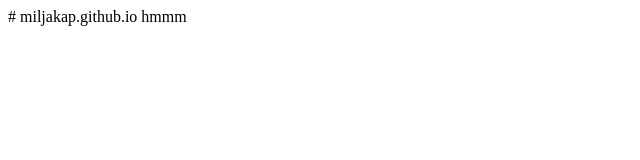
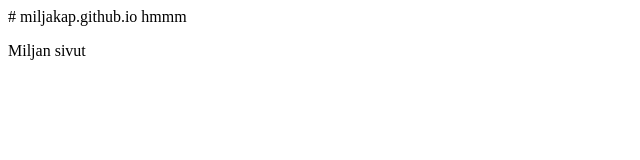
Before and after one commit to edumiljakap/miljakap.github.io, a plain HTML site: page index.html in a window 1280 px wide. Shown: the full height of the page, 0-640 px from the left. Drawn offline with Linux system fonts and the light colour scheme.

Commit message:
Update index.html

```diff
--- a/index.html
+++ b/index.html
@@ -1,2 +1,9 @@
 # miljakap.github.io
-hmmm
+<html>
+  <head>
+    hmmm
+  </head>
+  <body>
+    <p> Miljan sivut </p>
+  </body>
+</html>
```
